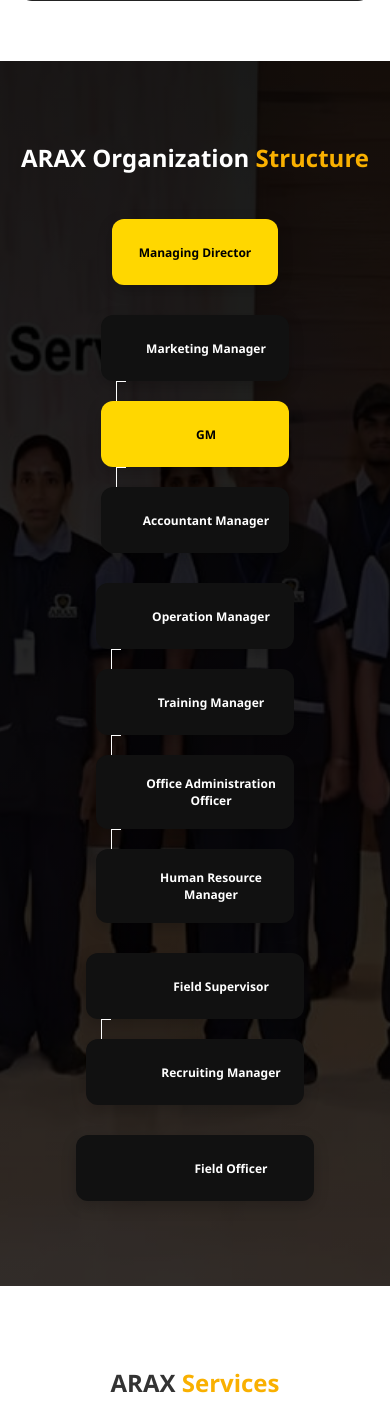
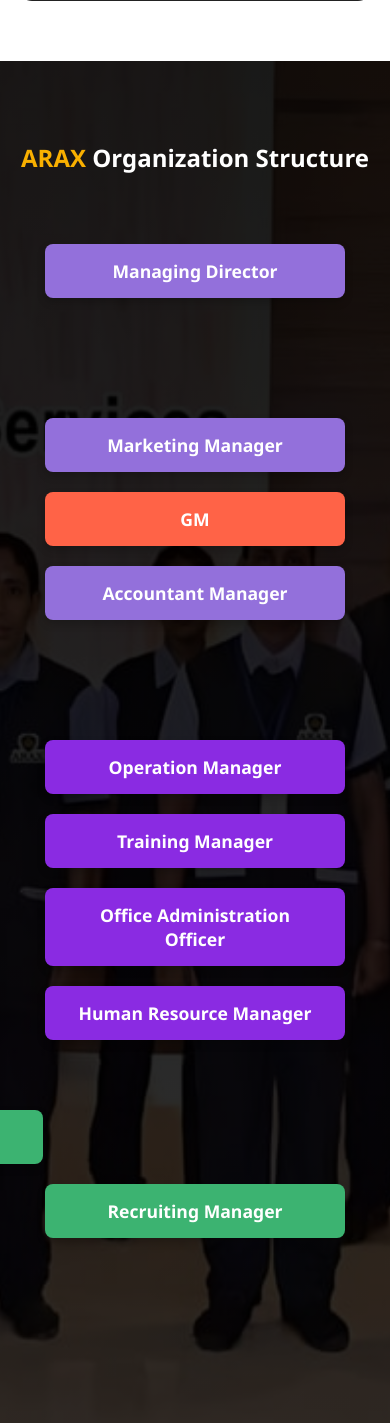
Before and after one commit to vinaykalwala/ARAX, a Django app: page /aboutus/ in a window 390 px wide. Shown: the part 4339-5762 px from the top of the page. Run offline with Django 5.2, Linux system fonts and the light colour scheme.

Commit message:
updated about us

```diff
--- a/templates/aboutus.html
+++ b/templates/aboutus.html
@@ -81,6 +81,7 @@
     transform: scale(1);
   }
 }
+
 
   @keyframes slideIn {
     0% { opacity: 0; transform: translateY(50px); }
@@ -286,9 +287,323 @@
     background-color: #f9b000;
   }
 
+
+
+.tree-container {
+  display: flex;
+  flex-direction: column;
+  align-items: center;
+  position: relative;
+  padding-top: 20px;
+}
+
+.tree-level {
+  display: flex;
+  justify-content: center;
+  width: 100%;
+  margin-bottom: 50px; /* Space between levels */
+  position: relative;
+}
+
+.tree-level:not(:last-child)::after {
+  content: '';
+  position: absolute;
+  left: 50%;
+  bottom: -25px; /* Half of the margin-bottom */
+  width: 2px;
+  height: 25px;
+  {% comment %} background-color: #666; {% endcomment %}
+  transform: translateX(-50%);
+  z-index: 0;
+}
+
+.tree-node {
+  background-color: #8a2be2; /* Default purple */
+  color: white;
+  padding: 15px 25px;
+  margin: 0 10px;
+  border-radius: 8px;
+  box-shadow: 0 4px 8px rgba(0, 0, 0, 0.2);
+  min-width: 180px;
+  text-align: center;
+  position: relative;
+  z-index: 1;
+}
+
+.tree-node h3 {
+  margin: 0;
+  font-size: 1.1em;
+  font-weight: bold;
+}
+
+/* Specific node styling based on the image */
+.tree-node.managing {
+  background-color: #9370db; /* Managing Director - Light purple */
+}
+
+.tree-node.gm {
+  background-color: #ff6347; /* GM - Reddish orange */
+}
+
+.tree-node.marketing,
+.tree-node.accountant {
+  background-color: #9370db; /* Marketing Manager, Accountant Manager - Light purple */
+}
+
+.tree-node.operation,
+.tree-node.training,
+.tree-node.office,
+.tree-node.hr {
+  background-color: #8a2be2; /* Operation, Training, Office, HR - Darker purple */
+}
+
+/* Define each field-related node separately for individual margin control */
+.tree-node.field-sup-1 {
+  background-color: #3cb371; /* Field Supervisor - Green */
+  margin-right: 604px; /* Adjust this value to shift Field Supervisor (Level 4, left) */
+}
+
+.tree-node.field-sup-2 {
+  background-color: #3cb371; /* Field Supervisor - Green */
+  margin-right: 848px; /* Adjust this value to shift Field Supervisor (Level 5) */
+}
+
+.tree-node.field-officer {
+  background-color: #3cb371; /* Field Officer - Green */
+  margin-right: 842px; /* Adjust this value to shift Field Officer (Level 6) */
+}
+
+.tree-node.recruiting {
+  background-color: #3cb371; /* Recruiting Manager - Green */
+}
+
+
+
+/* Connecting lines */
+
+/* Connect Managing Director to Level 2 (Marketing, GM, Accountant) */
+.tree-level[data-level="1"] .tree-node.managing::after {
+  content: '';
+  position: absolute;
+  left: 50%;
+  bottom: -50px; /* Extends line down to the middle of the next level's connections */
+  width: 2px;
+  height: 50px;
+  {% comment %} background-color: #666; {% endcomment %}
+  transform: translateX(-50%);
+  z-index: 0;
+}
+
+.tree-level[data-level="2"] {
+  padding-top: 50px; /* Create space for incoming lines */
+}
+
+.tree-level[data-level="2"]::before {
+  content: '';
+  position: absolute;
+  top: 0;
+  left: 0;
+  right: 0;
+  height: 2px;
+  {% comment %} background-color: #666; {% endcomment %}
+  width: calc(45% - 20px); /* Adjust width to span across nodes */
+  margin: 0 auto;
+}
+
+.tree-level[data-level="2"] .tree-node::before {
+  content: '';
+  position: absolute;
+  top: -50px; /* Position above the node */
+  left: 50%;
+  width: 2px;
+  height: 50px;
+  {% comment %} background-color: #666; {% endcomment %}
+  transform: translateX(-50%);
+}
+
+/* Connect GM to Level 3 (Operation, Training, Office, HR) */
+.tree-level[data-level="2"] .tree-node.gm::after {
+  content: '';
+  position: absolute;
+  left: 50%;
+  bottom: -50px;
+  width: 2px;
+  height: 50px;
+  {% comment %} background-color: #666; {% endcomment %}
+  transform: translateX(-50%);
+  z-index: 0;
+}
+
+.tree-level[data-level="3"] {
+  padding-top: 50px;
+}
+
+.tree-level[data-level="3"]::before {
+  content: '';
+  position: absolute;
+  top: 0;
+  left: 0;
+  right: 0;
+  height: 2px;
+  {% comment %} background-color: #666; {% endcomment %}
+  width: calc(75% - 20px);
+  margin: 0 auto;
+}
+
+.tree-level[data-level="3"] .tree-node::before {
+  content: '';
+  position: absolute;
+  top: -50px;
+  left: 50%;
+  width: 2px;
+  height: 50px;
+  {% comment %} background-color: #666; {% endcomment %}
+  transform: translateX(-50%);
+}
+
+
+/* Connect Operation Manager to Field Supervisor (Level 4) */
+.tree-level[data-level="3"] .tree-node.operation::after {
+  content: '';
+  position: absolute;
+  left: 50%;
+  bottom: -50px;
+  width: 2px;
+  height: 50px;
+  {% comment %} background-color: #666; {% endcomment %}
+  transform: translateX(-50%);
+  z-index: 0;
+}
+
+.tree-level[data-level="4"] .tree-node.field-sup-1::before {
+  content: '';
+  position: absolute;
+  top: -50px;
+  left: 50%;
+  width: 2px;
+  height: 50px;
+  {% comment %} background-color: #666; {% endcomment %}
+  transform: translateX(-50%);
+}
+
+
+/* Connect Human Resource Manager to Recruiting Manager (Level 4) */
+.tree-level[data-level="3"] .tree-node.hr::after {
+  content: '';
+  position: absolute;
+  left: 50%;
+  bottom: -50px;
+  width: 2px;
+  height: 50px;
+  {% comment %} background-color: #666; {% endcomment %}
+  transform: translateX(-50%);
+  z-index: 0;
+}
+
+.tree-level[data-level="4"] .tree-node.recruiting::before {
+  content: '';
+  position: absolute;
+  top: -50px;
+  left: 50%;
+  width: 2px;
+  height: 50px;
+  {% comment %} background-color: #666; {% endcomment %}
+  transform: translateX(-50%);
+}
+
+/* Connect Field Supervisor (Level 4) to Field Supervisor (Level 5) */
+.tree-level[data-level="4"] .tree-node.field-sup-1::after {
+  content: '';
+  position: absolute;
+  left: 50%;
+  bottom: -50px;
+  width: 2px;
+  height: 50px;
+  {% comment %} background-color: #666; {% endcomment %}
+  transform: translateX(-50%);
+  z-index: 0;
+}
+
+.tree-level[data-level="5"] .tree-node.field-sup-2::before {
+  content: '';
+  position: absolute;
+  top: -50px;
+  left: 50%;
+  width: 2px;
+  height: 50px;
+  {% comment %} background-color: #666; {% endcomment %}
+  transform: translateX(-50%);
+}
+
+/* Connect Field Supervisor (Level 5) to Field Officer (Level 6) */
+.tree-level[data-level="5"] .tree-node.field-sup-2::after {
+  content: '';
+  position: absolute;
+  left: 50%;
+  bottom: -50px;
+  width: 2px;
+  height: 50px;
+  {% comment %} background-color: #666; {% endcomment %}
+  transform: translateX(-50%);
+  z-index: 0;
+}
+
+.tree-level[data-level="6"] .tree-node.field-officer::before {
+  content: '';
+  position: absolute;
+  top: -50px;
+  left: 50%;
+  width: 2px;
+  height: 50px;
+  {% comment %} background-color: #666; {% endcomment %}
+  transform: translateX(-50%);
+}
+
+
+/* Media Queries for responsiveness */
+@media (max-width: 768px) {
+  .tree-level {
+    flex-direction: column;
+    align-items: center;
+  }
+
+  .tree-node {
+    margin: 10px 0;
+    min-width: 250px;
+  }
+
+  .tree-level:not(:last-child)::after {
+    left: 50%;
+    bottom: -25px;
+    transform: translateX(-50%);
+  }
+
+  .tree-level[data-level="2"]::before,
+  .tree-level[data-level="3"]::before {
+    display: none; /* Hide horizontal lines on smaller screens */
+  }
+
+  .tree-level[data-level="2"] .tree-node::before,
+  .tree-level[data-level="3"] .tree-node::before {
+    top: -25px;
+    height: 25px;
+  }
+
+  .tree-level[data-level="1"] .tree-node.managing::after,
+  .tree-level[data-level="2"] .tree-node.gm::after,
+  .tree-level[data-level="3"] .tree-node.operation::after,
+  .tree-level[data-level="3"] .tree-node.hr::after,
+  .tree-level[data-level="4"] .tree-node.field-sup-1::after,
+  .tree-level[data-level="5"] .tree-node.field-sup-2::after {
+    bottom: -25px;
+    height: 25px;
+  }
+}
+
  .org-structure {
   padding: 60px 20px;
-    background: linear-gradient(rgba(0, 0, 0, 0.9), rgba(0, 0, 0, 0.8)), url('{% static "home-banner.jpg" %}') no-repeat center center/cover;
+  background: linear-gradient(rgba(0, 0, 0, 0.9), rgba(0, 0, 0, 0.8)),
+              url('{% static "home-banner.jpg" %}') no-repeat center center/cover;
   text-align: center;
   color: #fff;
 }
@@ -302,7 +617,8 @@
     color: #f9b000;
   }
 
-  .tree-container {
+
+  {% comment %} .tree-container {
     max-width: 1200px;
     margin: 0 auto;
     height: auto;
@@ -324,43 +640,38 @@
   .tree-level:nth-child(2) { animation-delay: 0.4s; }
   .tree-level:nth-child(3) { animation-delay: 0.6s; }
   .tree-level:nth-child(4) { animation-delay: 0.8s; }
-  .tree-level:nth-child(5) { animation-delay: 1.0s; }
 
   .tree-node {
-    background: #111;
-    color: #ffffff;
+    background: #222;
+    color: #fff;
     padding: 20px;
     border-radius: 12px;
     text-align: center;
-    transition: transform 0.3s ease, background-color 0.3s ease;
+    transition: transform 0.3s ease;
     width: 150px;
     min-height: 100px;
     display: flex;
     align-items: center;
     justify-content: center;
     box-shadow: 0 5px 15px rgba(0, 0, 0, 0.2);
-    position: relative;
   }
 
   .tree-node:hover {
     transform: translateY(-5px);
-    background-color: #ffd700;
-    color: #000000;
-  }
-
-  .tree-node.gold-card {
-    background-color: #ffd700;
-    color: #000000;
-  }
-
-  .tree-node.gold-card:hover {
-    background-color: #ffeb3b;
   }
 
   .tree-node h3 {
     font-size: 16px;
     font-weight: 600;
   }
+
+  .tree-node.orange-card {
+    background-color: #d89e00;
+  }
+
+  .tree-node.orange-card:hover {
+    background-color: #f9b000;
+  } {% endcomment %}
 
   svg.tree-branches {
     position: absolute;
@@ -372,7 +683,7 @@
   }
 
   svg path.branch {
-    stroke: #ffffff; /* White branches */
+    stroke: #f9b000;
     stroke-width: 3;
     fill: none;
     stroke-dasharray: 500;
@@ -452,20 +763,6 @@
     .why-grid {
       grid-template-columns: repeat(2, 1fr);
     }
-
-    .tree-level {
-      gap: 15px; /* Reduce gap for better spacing */
-    }
-
-    .tree-node {
-      width: 130px; /* Slightly smaller nodes for better fit */
-      min-height: 80px;
-      padding: 15px;
-    }
-
-    .tree-node h3 {
-      font-size: 14px; /* Smaller text for better fit */
-    }
   }
 
   @media (max-width: 768px) {
@@ -498,90 +795,15 @@
       grid-template-columns: 1fr;
     }
 
-    /* Tree structure adjustments for mobile */
     .tree-level {
       flex-direction: column;
       align-items: center;
-      gap: 10px;
-      margin-bottom: 20px; /* Reduce space between levels */
     }
 
     .tree-node {
       width: 100%;
-      max-width: 180px; /* Smaller width for mobile */
-      min-height: 60px;
-      padding: 10px;
-      margin: 5px 0;
-    }
-
-    .tree-node h3 {
-      font-size: 14px;
-    }
-
-    /* Hide SVG branches in mobile view and use pseudo-elements for hierarchy */
-    svg.tree-branches {
-      display: none; /* Hide SVG branches as they don't align well in column layout */
-    }
-
-    /* Add indentation and connecting lines using pseudo-elements */
-    .tree-level[data-level="2"] .tree-node,
-    .tree-level[data-level="3"] .tree-node,
-    .tree-level[data-level="4"] .tree-node,
-    .tree-level[data-level="5"] .tree-node {
-      position: relative;
-      padding-left: 30px; /* Indent child nodes */
-    }
-
-    .tree-level[data-level="2"] .tree-node:before,
-    .tree-level[data-level="3"] .tree-node:before,
-    .tree-level[data-level="4"] .tree-node:before,
-    .tree-level[data-level="5"] .tree-node:before {
-      content: '';
-      position: absolute;
-      left: 15px;
-      top: -20px; /* Connect to the parent above */
-      height: 20px; /* Height of the vertical line */
-      width: 1px;
-      background: #ffffff; /* White line to match branch color */
-    }
-
-    /* Add a small horizontal line to connect to the parent */
-    .tree-level[data-level="2"] .tree-node:after,
-    .tree-level[data-level="3"] .tree-node:after,
-    .tree-level[data-level="4"] .tree-node:after,
-    .tree-level[data-level="5"] .tree-node:after {
-      content: '';
-      position: absolute;
-      left: 15px;
-      top: -20px;
-      width: 10px;
-      height: 1px;
-      background: #ffffff;
-    }
-
-    /* Adjust indentation for deeper levels */
-    .tree-level[data-level="3"] .tree-node {
-      padding-left: 50px; /* More indent for level 3 */
-    }
-
-    .tree-level[data-level="4"] .tree-node {
-      padding-left: 70px; /* More indent for level 4 */
-    }
-
-    .tree-level[data-level="5"] .tree-node {
-      padding-left: 90px; /* More indent for level 5 */
-    }
-
-    /* Remove pseudo-elements for the first node in each level to avoid unnecessary lines */
-    .tree-level[data-level="2"] .tree-node:first-child:before,
-    .tree-level[data-level="2"] .tree-node:first-child:after,
-    .tree-level[data-level="3"] .tree-node:first-child:before,
-    .tree-level[data-level="3"] .tree-node:first-child:after,
-    .tree-level[data-level="4"] .tree-node:first-child:before,
-    .tree-level[data-level="4"] .tree-node:first-child:after,
-    .tree-level[data-level="5"] .tree-node:first-child:before,
-    .tree-level[data-level="5"] .tree-node:first-child:after {
-      display: none;
+      max-width: 200px;
+      margin: 10px 0;
     }
   }
 
@@ -608,40 +830,18 @@
     .service-box {
       padding: 30px 20px;
     }
-
-    .tree-node {
-      max-width: 150px; /* Even smaller for very small screens */
-      min-height: 50px;
-      padding: 8px;
-    }
-
-    .tree-node h3 {
-      font-size: 12px; /* Smaller text for very small screens */
-    }
-
-    .tree-level[data-level="3"] .tree-node {
-      padding-left: 40px; /* Adjust indent for very small screens */
-    }
-
-    .tree-level[data-level="4"] .tree-node {
-      padding-left: 60px;
-    }
-
-    .tree-level[data-level="5"] .tree-node {
-      padding-left: 80px;
-    }
   }
 </style>
 
 <!-- Hero Section -->
 <section class="hero" role="banner">
-  <h1>About <span>   ARAX  </span> Management & Security </h1>
+  <h1>About <span> &nbsp; ARAX &nbsp;</span> Management & Security </h1>
 </section>
 
 <!-- About Us Section -->
 <section class="about" role="region" aria-labelledby="about-heading">
   <div class="angled-frame">
-    <img src="{% static 'guard.png' %}" alt="Arax Security team in action" loading="lazy">
+    <img src="{% static 'abouthim.jpg' %}" alt="Arax Security team in action" loading="lazy">
   </div>
   <div class="about-text">
     <h2 id="about-heading">About <span>ARAX</span></h2>
@@ -704,86 +904,130 @@
     </div>
   </div>
 </section>
+<section class="org-structure" role="region" aria-labelledby="org-structure-heading">
+  <h2 id="org-structure-heading"><span>ARAX</span> Organization Structure</h2>
+  <div class="tree-container">
 
-<!-- Organizational Structure Section -->
+    <div class="tree-level" data-level="1">
+      <div class="tree-node managing" role="treeitem" aria-label="Managing Director">
+        <h3>Managing Director</h3>
+      </div>
+    </div>
+
+    <div class="tree-level" data-level="2">
+      <div class="tree-node marketing" role="treeitem" aria-label="Marketing Manager">
+        <h3>Marketing Manager</h3>
+      </div>
+      <div class="tree-node gm" role="treeitem" aria-label="GM">
+        <h3>GM</h3>
+      </div>
+      <div class="tree-node accountant" role="treeitem" aria-label="Accountant Manager">
+        <h3>Accountant Manager</h3>
+      </div>
+    </div>
+
+    <div class="tree-level" data-level="3">
+      <div class="tree-node operation" role="treeitem" aria-label="Operation Manager">
+        <h3>Operation Manager</h3>
+      </div>
+      <div class="tree-node training" role="treeitem" aria-label="Training Manager">
+        <h3>Training Manager</h3>
+      </div>
+      <div class="tree-node office" role="treeitem" aria-label="Office Administration Officer">
+        <h3>Office Administration Officer</h3>
+      </div>
+      <div class="tree-node hr" role="treeitem" aria-label="Human Resource Manager">
+        <h3>Human Resource Manager</h3>
+      </div>
+    </div>
+
+    <div class="tree-level" data-level="4">
+      <div class="tree-node field-sup-1" role="treeitem" aria-label="Field Supervisor">
+        <h3>Field Supervisor</h3>
+      </div>
+      <div class="tree-node recruiting" role="treeitem" aria-label="Recruiting Manager">
+        <h3>Recruiting Manager</h3>
+      </div>
+    </div>
+
+    <div class="tree-level" data-level="5">
+      <div class="tree-node field-sup-2" role="treeitem" aria-label="Field Supervisor">
+        <h3>Field Supervisor</h3>
+      </div>
+    </div>
+
+    <div class="tree-level" data-level="6">
+      <div class="tree-node field-officer" role="treeitem" aria-label="Field Officer">
+        <h3>Field Officer</h3>
+      </div>
+    </div>
+
+  </div>
+</section>
+
+
+{% comment %} <!-- Organizational Structure Section -->
 <section class="org-structure" role="region" aria-labelledby="org-structure-heading">
   <h2 id="org-structure-heading">ARAX Organization <span>Structure</span></h2>
   <div class="tree-container">
-    <!-- Level 1: Managing Director -->
+    <!-- Level 1: Director -->
     <div class="tree-level" data-level="1">
-      <div class="tree-node gold-card" role="treeitem" aria-label="Managing Director">
-        <h3>Managing Director</h3>
+      <div class="tree-node director orange-card" role="treeitem" aria-label="Director">
+        <h3>Director</h3>
       </div>
-      <svg class="tree-branches" width="100%" height="100%" viewBox="0 0 1200 1200" preserveAspectRatio="xMidYMin meet">
-        <path d="M600,150 L600,250" class="branch" />
+      <svg class="tree-branches" width="100%" height="100%" viewBox="0 0 1000 1000" preserveAspectRatio="xMidYMin meet">
+        <path d="M500,150 L500,250" class="branch" />
       </svg>
     </div>
 
-    <!-- Level 2: GM, Marketing Manager, Accountant Manager -->
+    <!-- Level 2: GM -->
     <div class="tree-level" data-level="2">
-      <div class="tree-node" role="treeitem" aria-label="Marketing Manager">
-        <h3>Marketing Manager</h3>
+      <div class="tree-node gm" role="treeitem" aria-label="General Manager">
+        <h3>General Manager</h3>
       </div>
-      <div class="tree-node gold-card" role="treeitem" aria-label="General Manager">
-        <h3>GM</h3>
-      </div>
-      <div class="tree-node" role="treeitem" aria-label="Accountant Manager">
-        <h3>Accountant Manager</h3>
-      </div>
-      <svg class="tree-branches" width="100%" height="100%" viewBox="0 0 1200 1200" preserveAspectRatio="xMidYMin meet">
-        <path d="M600,250 H300 V350" class="branch" />
-        <path d="M600,250 V350" class="branch" />
-        <path d="M600,250 H900 V350" class="branch" />
+      <svg class="tree-branches" width="100%" height="100%" viewBox="0 0 1000 1000" preserveAspectRatio="xMidYMin meet">
+        <path d="M500,350 L250,450" class="branch" />
+        <path d="M500,350 L500,450" class="branch" />
+        <path d="M500,350 L750,450" class="branch" />
       </svg>
     </div>
 
-    <!-- Level 3: Operation Manager, Training Manager, Office Administration Officer, Human Resource Manager -->
+    <!-- Level 3: Managers -->
     <div class="tree-level" data-level="3">
-      <div class="tree-node" role="treeitem" aria-label="Operation Manager">
-        <h3>Operation Manager</h3>
+      <div class="tree-node hr-manager orange-card" role="treeitem" aria-label="HR Manager">
+        <h3>HR Manager</h3>
       </div>
-      <div class="tree-node" role="treeitem" aria-label="Training Manager">
-        <h3>Training Manager</h3>
+      <div class="tree-node marketing-manager" role="treeitem" aria-label="Marketing Manager">
+        <h3>Marketing Manager</h3>
       </div>
-      <div class="tree-node" role="treeitem" aria-label="Office Administration Officer">
-        <h3>Office Administration Officer</h3>
+      <div class="tree-node operation-manager orange-card" role="treeitem" aria-label="Operations Manager">
+        <h3>Operations Manager</h3>
       </div>
-      <div class="tree-node" role="treeitem" aria-label="Human Resource Manager">
-        <h3>Human Resource Manager</h3>
-      </div>
-      <svg class="tree-branches" width="100%" height="100%" viewBox="0 0 1200 1200" preserveAspectRatio="xMidYMin meet">
-        <path d="M600,350 H200 V450" class="branch" />
-        <path d="M600,350 H400 V450" class="branch" />
-        <path d="M600,350 H800 V450" class="branch" />
-        <path d="M600,350 H1000 V450" class="branch" />
+      <svg class="tree-branches" width="100%" height="100%" viewBox="0 0 1000 1000" preserveAspectRatio="xMidYMin meet">
+        <path d="M250,550 L150,650" class="branch" />
+        <path d="M250,550 L250,650" class="branch" />
+        <path d="M750,550 L650,650" class="branch" />
+        <path d="M750,550 L850,650" class="branch" />
       </svg>
     </div>
 
-    <!-- Level 4: Field Supervisor, Recruiting Manager -->
+    <!-- Level 4: Officers -->
     <div class="tree-level" data-level="4">
-      <div class="tree-node" role="treeitem" aria-label="Field Supervisor">
-        <h3>Field Supervisor</h3>
+      <div class="tree-node recruiting-officer" role="treeitem" aria-label="Recruiting Officer">
+        <h3>Recruiting Officer</h3>
       </div>
-      <div class="tree-node" role="treeitem" aria-label="Recruiting Manager">
-        <h3>Recruiting Manager</h3>
+      <div class="tree-node employee-officer orange-card" role="treeitem" aria-label="Employee Relations Officer">
+        <h3>Employee Relations</h3>
       </div>
-      <svg class="tree-branches" width="100%" height="100%" viewBox="0 0 1200 1200" preserveAspectRatio="xMidYMin meet">
-        <path d="M200,450 V550" class="branch" />
-        <path d="M1000,450 V550" class="branch" />
-      </svg>
-    </div>
-
-    <!-- Level 5: Field Officer -->
-    <div class="tree-level" data-level="5">
-      <div class="tree-node" role="treeitem" aria-label="Field Officer">
+      <div class="tree-node field-officer" role="treeitem" aria-label="Field Officer">
         <h3>Field Officer</h3>
       </div>
-      <svg class="tree-branches" width="100%" height="100%" viewBox="0 0 1200 1200" preserveAspectRatio="xMidYMin meet">
-        <path d="M200,550 V650" class="branch" />
-      </svg>
+      <div class="tree-node training-officer orange-card" role="treeitem" aria-label="Training Officer">
+        <h3>Training Officer</h3>
       </div>
     </div>
-</section>
+  </div>
+</section> {% endcomment %}
 
 <!-- Services Section -->
 <section class="services" role="region" aria-labelledby="services-heading">
@@ -829,11 +1073,13 @@
     <i class="fas fa-building"></i>
     <h3>MNC / Non-MNC & A to Z facility services</h3>
   </div>
+
   <!-- Hospital Industry -->
   <div class="service-box">
     <i class="fas fa-hospital"></i>
     <h3>Hospital Industry & A to Z facility services</h3>
   </div>
+
   <!-- Housekeeping -->
   <div class="service-box">
     <i class="fas fa-broom"></i>
```
Lines whose indentation alone changed are shown as unchanged.
